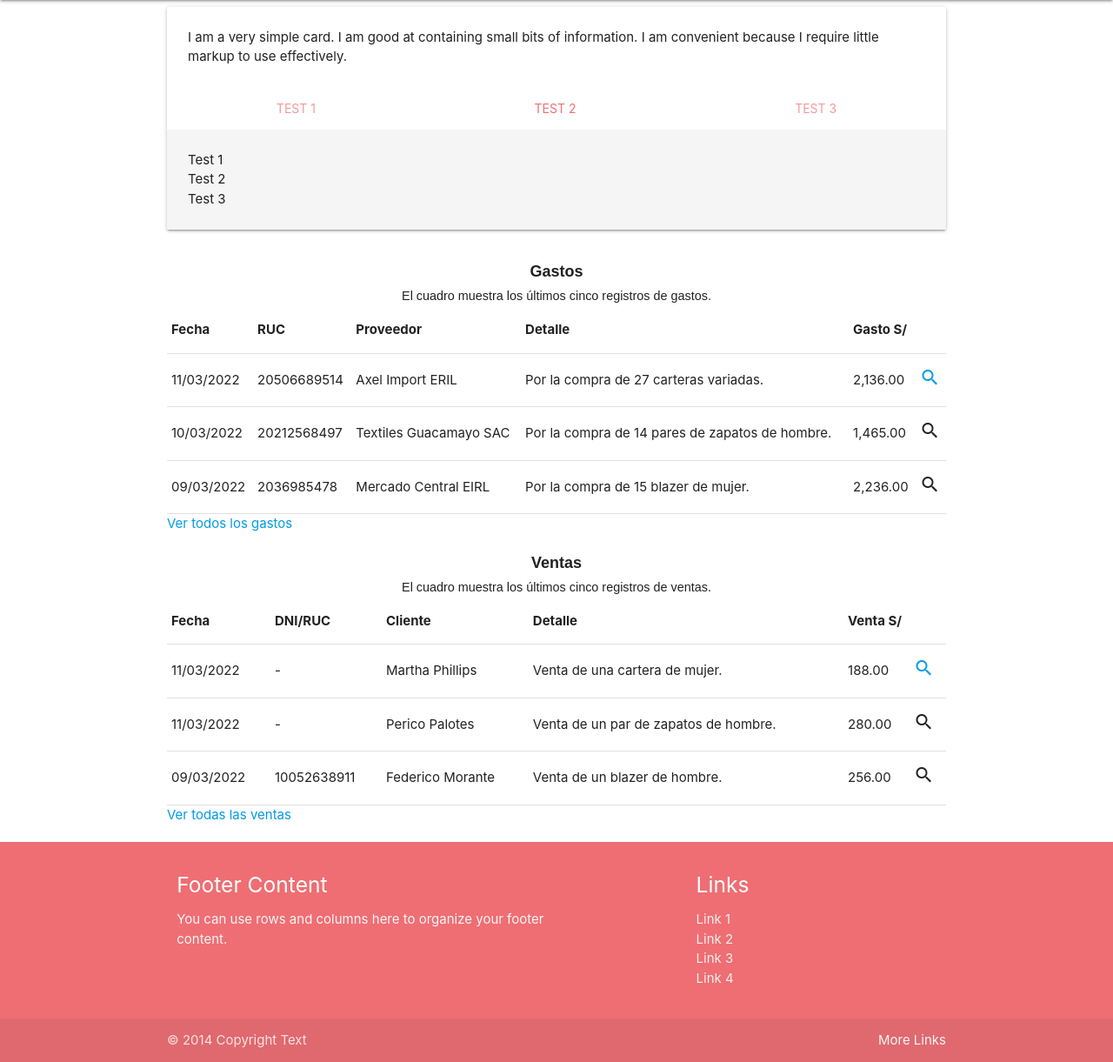
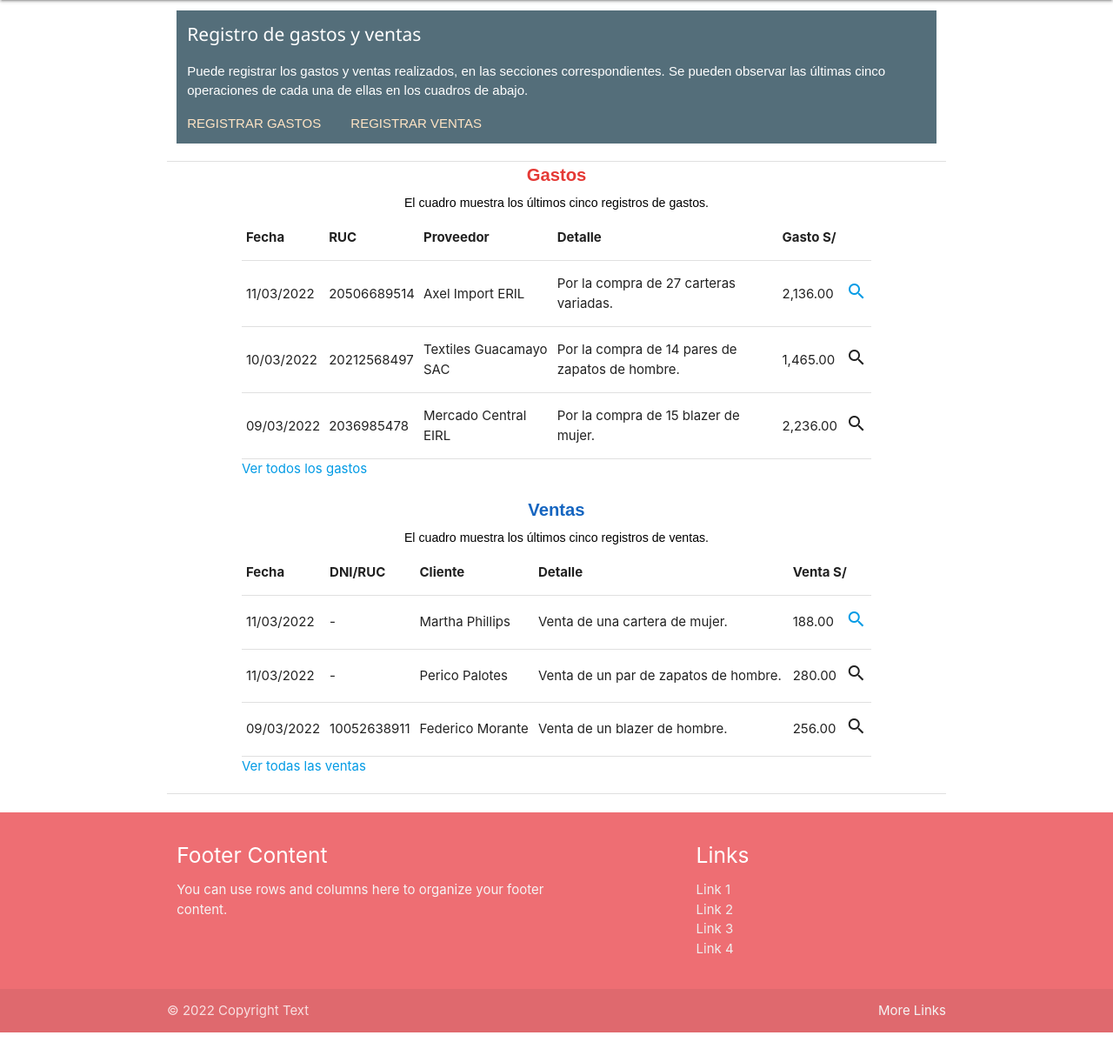
Before and after one commit to sergiorios777/piezas-de-codigo, a PHP site: page /vistas-abz/app-inicio.html in a window 1280 px wide. Shown: the part 64-1285 px from the top of the page at 87% size. After the commit the page ends 1251 px from the top, so only its background shows below. Run offline with PHP 8.4, Linux system fonts and the light colour scheme.

Commit message:
Cambio de tarjeta inicial

```diff
--- a/vistas-abz/app-inicio.html
+++ b/vistas-abz/app-inicio.html
@@ -1,5 +1,5 @@
 <!DOCTYPE html>
-<html lang="en">
+<html lang="es">
 <head>
     <meta charset="UTF-8">
     <meta http-equiv="X-UA-Compatible" content="IE=edge">
@@ -8,7 +8,9 @@
 
     <!-- Compiled and minified CSS -->
     <link rel="stylesheet" href="https://cdnjs.cloudflare.com/ajax/libs/materialize/1.0.0/css/materialize.min.css">
+    <!-- Icons Material -->
     <link href="https://fonts.googleapis.com/icon?family=Material+Icons" rel="stylesheet">
+    <!-- Hoja de estilos propio -->
     <link rel="stylesheet" href="estilos.css">
 
 </head>
@@ -34,29 +36,25 @@
   </ul>
     <div class="container">
         <div class="row">
-            <div class="card">
-                <div class="card-content">
-                  <p>I am a very simple card. I am good at containing small bits of information. I am convenient because I require little markup to use effectively.</p>
-                </div>
-                <div class="card-tabs">
-                  <ul class="tabs tabs-fixed-width">
-                    <li class="tab"><a href="#test4">Test 1</a></li>
-                    <li class="tab"><a class="active" href="#test5">Test 2</a></li>
-                    <li class="tab"><a href="#test6">Test 3</a></li>
-                  </ul>
-                </div>
-                <div class="card-content grey lighten-4">
-                  <div id="test4">Test 1</div>
-                  <div id="test5">Test 2</div>
-                  <div id="test6">Test 3</div>
-                </div>
+          <div class="col s12 m12 l12">
+            <div class="micaja blue-grey darken-1">
+              <div class="white-text">
+                <span class="micaja-titulo">Registro de gastos y ventas</span>
+                <p>Puede registrar los gastos y ventas realizados, en las secciones correspondientes.
+                  Se pueden observar las últimas cinco operaciones de cada una de ellas en los cuadros de abajo.</p>
+              </div>
+              <div class="micaja-accion">
+                <a href="#">Registrar gastos</a>
+                <a href="#">Registrar ventas</a>
+              </div>
             </div>
+          </div>
         </div>
-
+        <div class="divider"></div>
         <div class="row">
-            <div class="s12 l6">
+            <div class="col s12 m12 l10 offset-l1">
               <table class="highlight">
-                <caption>Gastos <br>
+                <caption class="red-text text-darken-1">Gastos <br>
                   <span>El cuadro muestra los últimos cinco registros de gastos.</span>
                 </caption>
                 <thead>
@@ -102,9 +100,9 @@
             </div>
         </div>
         <div class="row">
-          <div class="s12 l6">
+          <div class="col s12 m12 l10 offset-l1">
             <table class="highlight">
-              <caption>Ventas <br>
+              <caption class="blue-text text-darken-3">Ventas <br>
                 <span>El cuadro muestra los últimos cinco registros de ventas.</span>
               </caption>
               <thead>
@@ -149,6 +147,48 @@
             <a href="#!">Ver todas las ventas</a>
           </div>
       </div>
+      <div id="modal1" class="modal">
+        <div class="modal-content">
+          <table>
+            <caption>Detalles del gasto:</caption>
+            <tr>
+              <th scope="row">Fecha:</th>
+              <td>11/03/2022</td>
+            </tr>
+            <tr>
+              <th scope="row">RUC:</th>
+              <td>20506689514</td>
+            </tr>
+            <tr>
+              <th scope="row">Proveedor:</th>
+              <td>Axel Import ERIL</td>
+            </tr>
+            <tr>
+              <th scope="row">Detalle:</th>
+              <td>Por la compra de 27 carteras variadas.</td>
+            </tr>
+            <tr>
+              <th scope="row">Comprobante Nº:</th>
+              <td>FACT. F023-11517</td>
+            </tr>
+            <tr>
+              <th scope="row">Monto S/:</th>
+              <td>1,810.17</td>
+            </tr>
+            <tr>
+              <th scope="row">IGV S/:</th>
+              <td>325.83</td>
+            </tr>
+            <tr>
+              <th scope="row">Monto total S/:</th>
+              <td>2,136.00</td>
+            </tr>
+          </table>
+        </div>
+        <div class="modal-footer">
+          <a href="#!" class="modal-close waves-effect waves-green btn-flat">Cerrar</a>
+        </div>
+      </div>
         <div id="modal2" class="modal">
           <div class="modal-content">
             <table>
@@ -170,7 +210,7 @@
                 <td>Venta de una cartera de mujer.</td>
               </tr>
               <tr>
-                <th scope="row">Factura Nº:</th>
+                <th scope="row">Comprobante Nº:</th>
                 <td>BV023-17</td>
               </tr>
               <tr>
@@ -191,6 +231,19 @@
             <a href="#!" class="modal-close waves-effect waves-green btn-flat">Cerrar</a>
           </div>
         </div>
+
+      <div class="divider"></div>
+      <div class="row">
+        <div class="col s4">
+          <!-- Promo Content 1 goes here -->
+        </div>
+        <div class="col s4">
+          <!-- Promo Content 2 goes here -->
+        </div>
+        <div class="col s4">
+          <!-- Promo Content 3 goes here -->
+        </div>
+      </div>
     </div>
     <footer class="page-footer">
       <div class="container">
@@ -212,7 +265,7 @@
       </div>
       <div class="footer-copyright">
           <div class="container">
-          © 2014 Copyright Text
+          © 2022 Copyright Text
           <a class="grey-text text-lighten-4 right" href="#!">More Links</a>
           </div>
       </div>
--- a/vistas-abz/estilos.css
+++ b/vistas-abz/estilos.css
@@ -1,10 +1,32 @@
 caption {
     font-family: Arial, Helvetica, sans-serif;
-    font-size: 1.2em;
+    font-size: 1.35em;
     font-weight: bold;
 }
 
 caption span {
-    font-size: 0.8em;
+    font-size: 0.7em;
     font-weight: lighter;
+    color:initial;
 }
+
+.micaja {
+    margin-top: 0.8rem;
+    padding: 0.8rem;
+    font-family:Arial, Helvetica, sans-serif;
+}
+
+.micaja-titulo {
+    font-family: 'Segoe UI', Tahoma, Geneva, Verdana, sans-serif;
+    font-size: 1.4rem;
+}
+
+.micaja-accion {
+    border-top: 1px;
+    text-transform: uppercase;
+}
+
+.micaja-accion a {
+    margin-right: 2rem;
+    color: bisque;
+}
```
